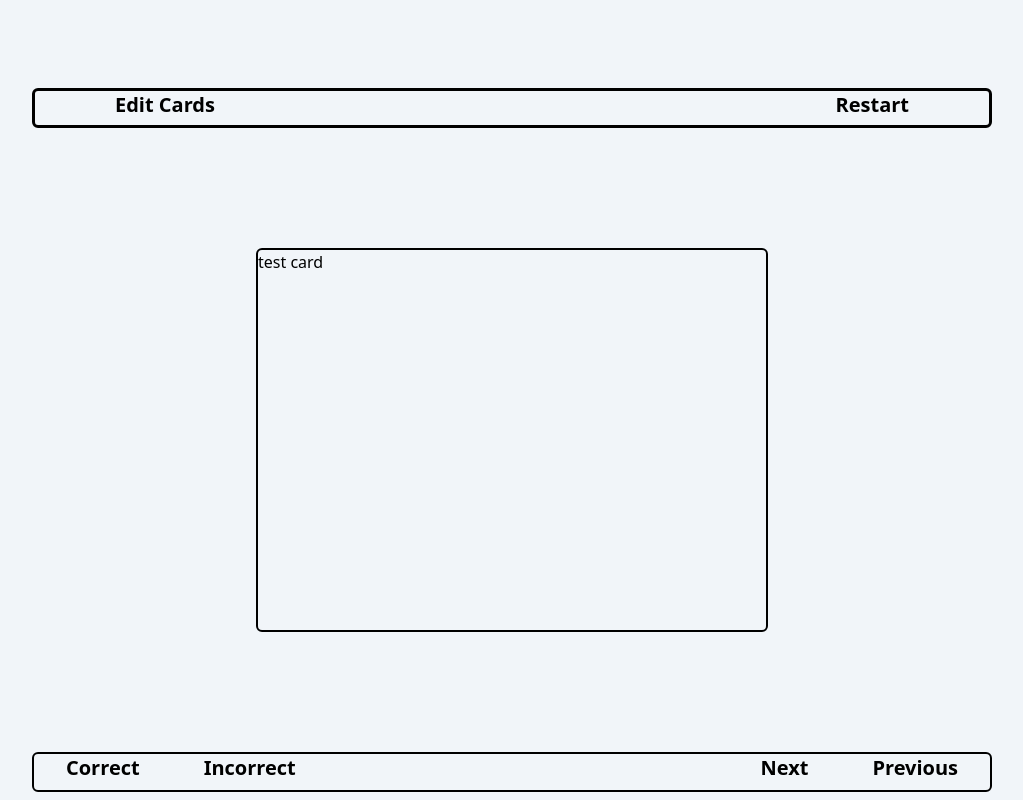
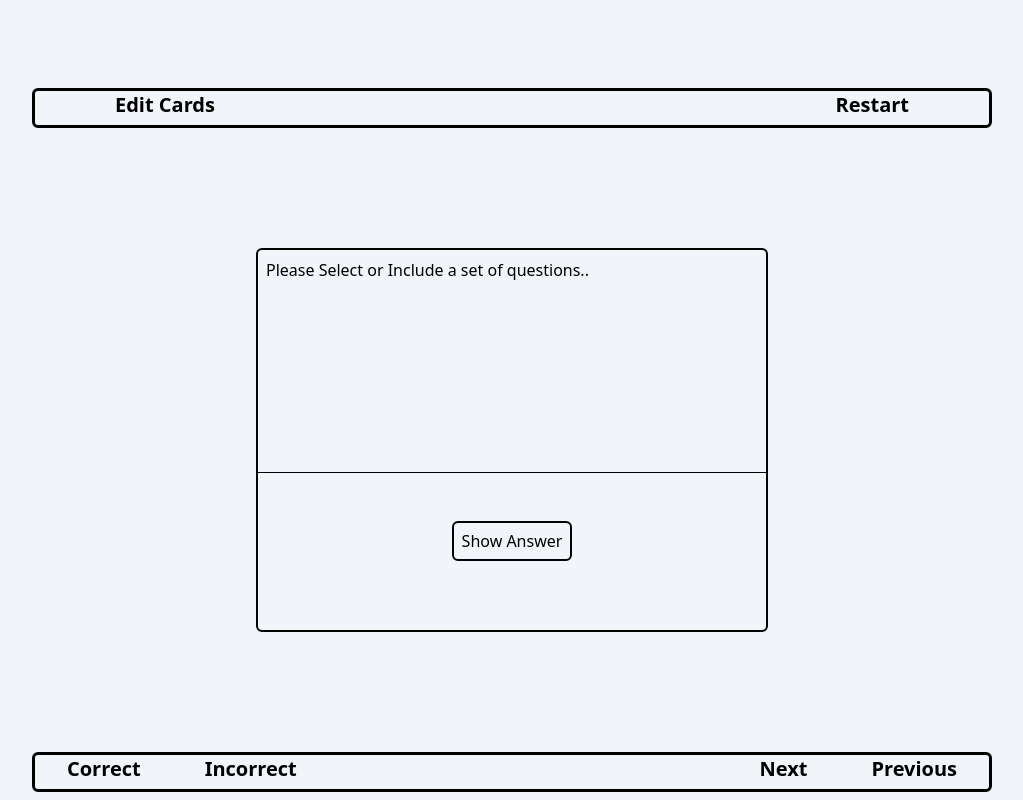
Before and after one commit to ChavezJuanC/IndexCardsWebApp, a React (Vite) app: page / in a window 1280 px wide. Shown: the whole page, without its empty margins (128-1151 px from the left). Built offline with nearby package versions, Linux system fonts and the light colour scheme.

Commit message:
Implemented re-useable index card structure

```diff
--- a/src/assets/Components/HomeComponents/HomeBottomMenu.tsx
+++ b/src/assets/Components/HomeComponents/HomeBottomMenu.tsx
@@ -1,6 +1,6 @@
 function HomeBottomMenu() {
     return (
-        <div className="flex flex-row justify-between border-2 border-black h-10 rounded-md">
+        <div className="flex flex-row justify-between border-3 border-black h-10 rounded-md">
             <div className="flex">
                 <div className="hover:cursor-pointer mx-8 text-xl font-semibold">
                     Correct
--- a/src/assets/Components/HomeComponents/IndexCard.tsx
+++ b/src/assets/Components/HomeComponents/IndexCard.tsx
@@ -1,5 +1,39 @@
-function IndexCard() {
-    return <div>test card</div>;
+import { useState } from "react";
+
+interface IndexCardProps {
+    question: string;
+    answer: string;
+}
+
+function IndexCard({ question, answer }: IndexCardProps) {
+    const [showAnswer, setShowAnswer] = useState<boolean>(false);
+
+    function handleShowAnswer(): void {
+        if (!showAnswer) {
+            setShowAnswer(true);
+        }
+    }
+
+    return (
+        <div className="flex flex-col h-full">
+            <div className="flex-grow-[3] overflow-auto p-2">{question}</div>
+            <hr />
+            {/*This section should show a "show" button to reveal answer*/}
+            <div className="flex-grow-[1] overflow-auto p-2">
+                {showAnswer ? (
+                    answer
+                ) : (
+                    <div
+                        onClick={handleShowAnswer}
+                        className="border-2 border-black h-10 w-30 flex justify-center items-center mx-auto mt-10 rounded-md
+                        hover:cursor-pointer"
+                    >
+                        Show Answer
+                    </div>
+                )}
+            </div>
+        </div>
+    );
 }
 
 export default IndexCard;
--- a/src/assets/Components/HomeComponents/IndexCardArea.tsx
+++ b/src/assets/Components/HomeComponents/IndexCardArea.tsx
@@ -2,8 +2,16 @@ import IndexCard from "./IndexCard";
 
 function IndexCardArea() {
     return (
+        //after we have a list of questions to feed, use this space to update from default card message to actual cards..
+        //using next and previous buttons cycle through cards..
+        //on restart go to index 0 maybe add a shuffle feature later..
+        //using correct or incorrect keep track of question index and correctness
+
         <div className="border-2 border-black w-2/5 h-96 mx-auto rounded-md">
-            <IndexCard />
+            <IndexCard
+                question="Please Select or Include a set of questions.."
+                answer="Please Select or Include a set of questions.."
+            />
         </div>
     );
 }
```
